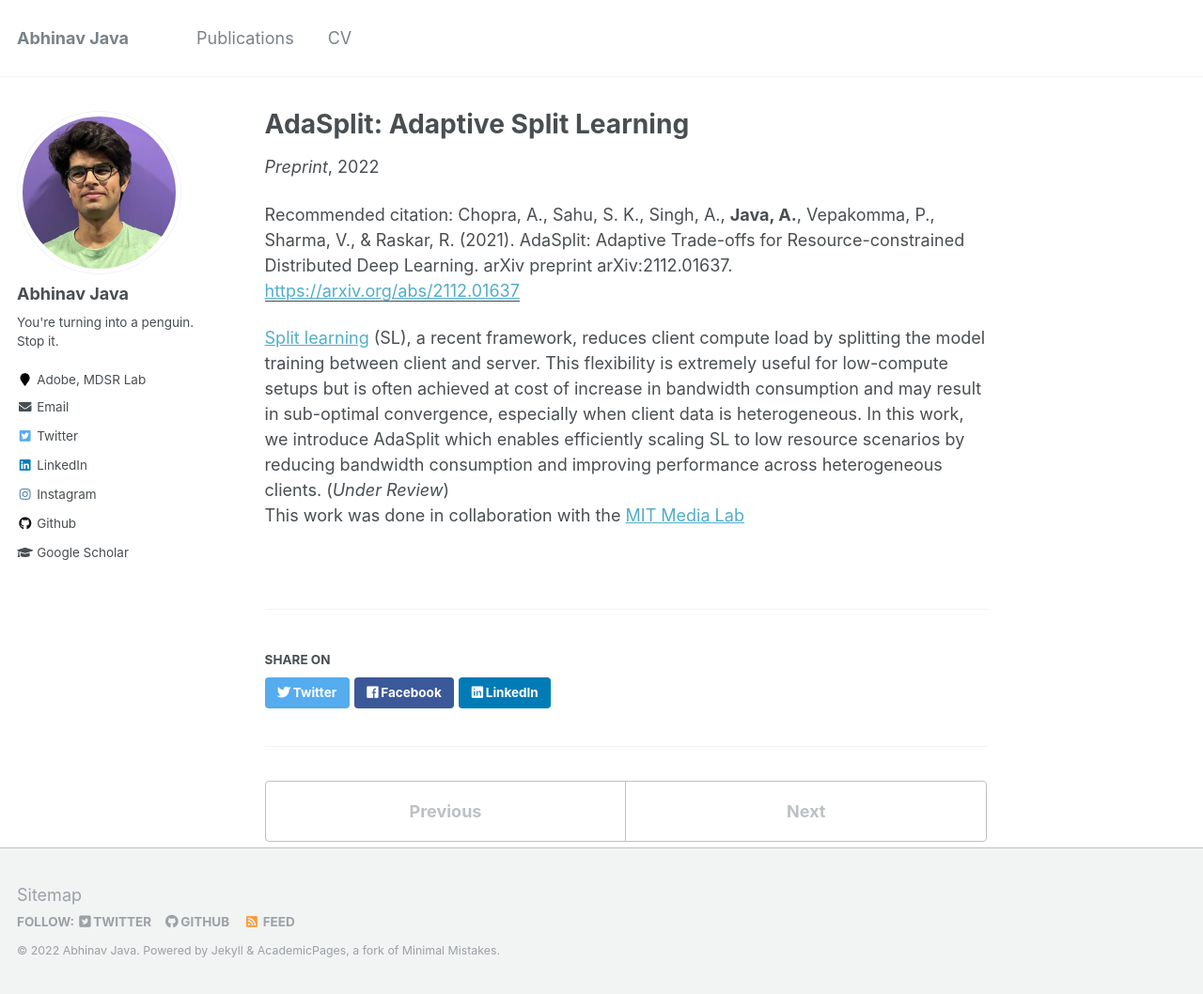
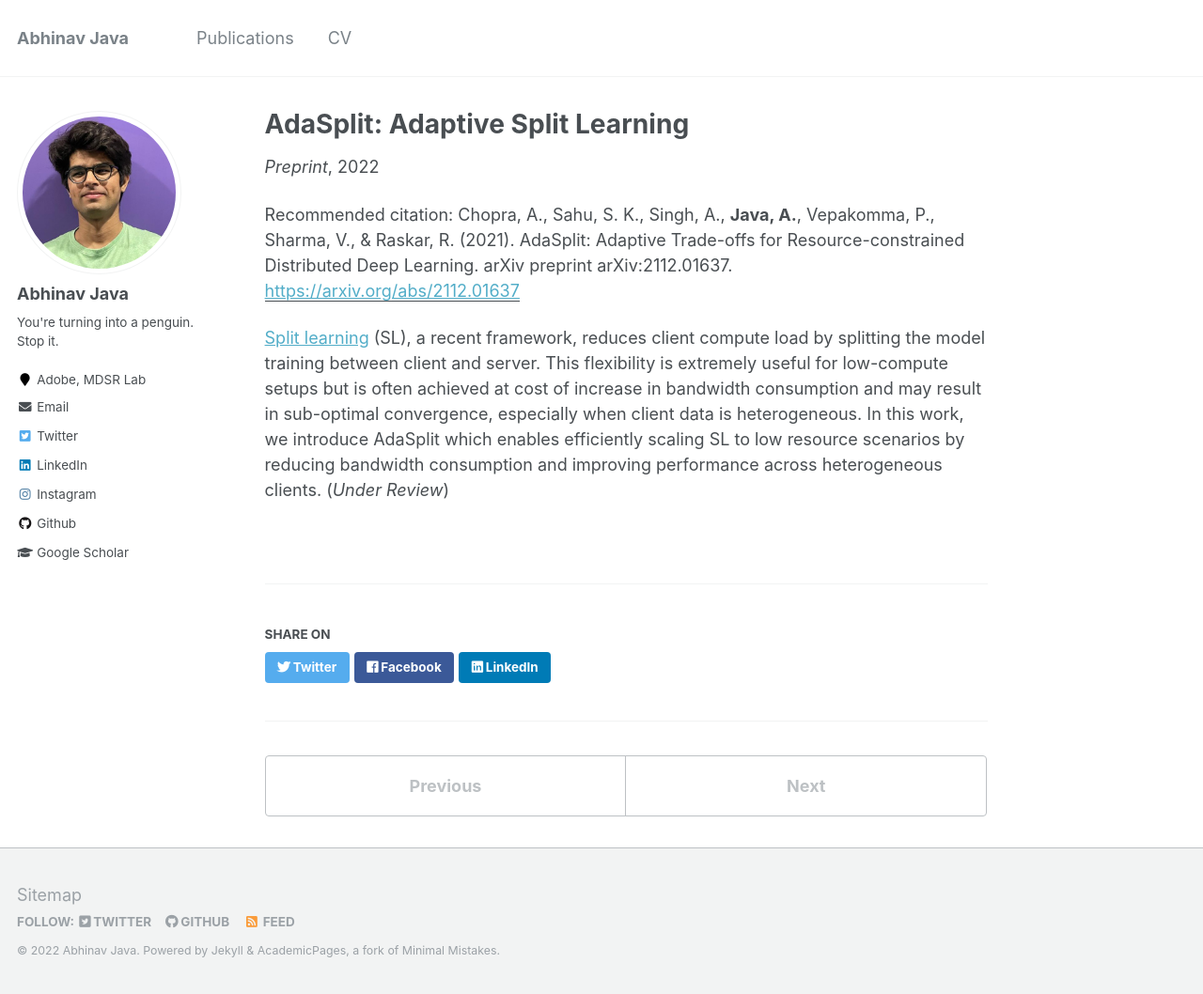
Before and after one commit to java-abhinav07/java-abhinav07, a Jekyll site: the page built from _publications/adasplit.md, in a window 1280 px wide and 1058 px high. Shown: the whole window at 94% size. Built offline with Jekyll 4.4.1, drawn with Linux system fonts in a browser that asks for light colours.

Commit message:
Update adasplit.md

```diff
--- a/_publications/adasplit.md
+++ b/_publications/adasplit.md
@@ -10,4 +10,4 @@ citation: 'Chopra, A., Sahu, S. K., Singh, A., <b>Java, A.</b>, Vepakomma, P., S
 image: '../images/adasplit.png'
 ---
 [Split learning](https://splitlearning.mit.edu/) (SL), a recent framework, reduces client compute load by splitting the model training between client and server. This flexibility is extremely useful for low-compute setups but is often achieved at cost of increase in bandwidth consumption and may result in sub-optimal convergence, especially when client data is heterogeneous. In this work, we introduce AdaSplit which enables efficiently scaling SL to low resource scenarios by reducing bandwidth consumption and improving performance across heterogeneous clients. (<i>Under Review</i>)<br>
-This work was done in collaboration with the [MIT Media Lab](https://www.media.mit.edu/)
+<!-- This work was done in collaboration with the [MIT Media Lab](https://www.media.mit.edu/) -->
```
